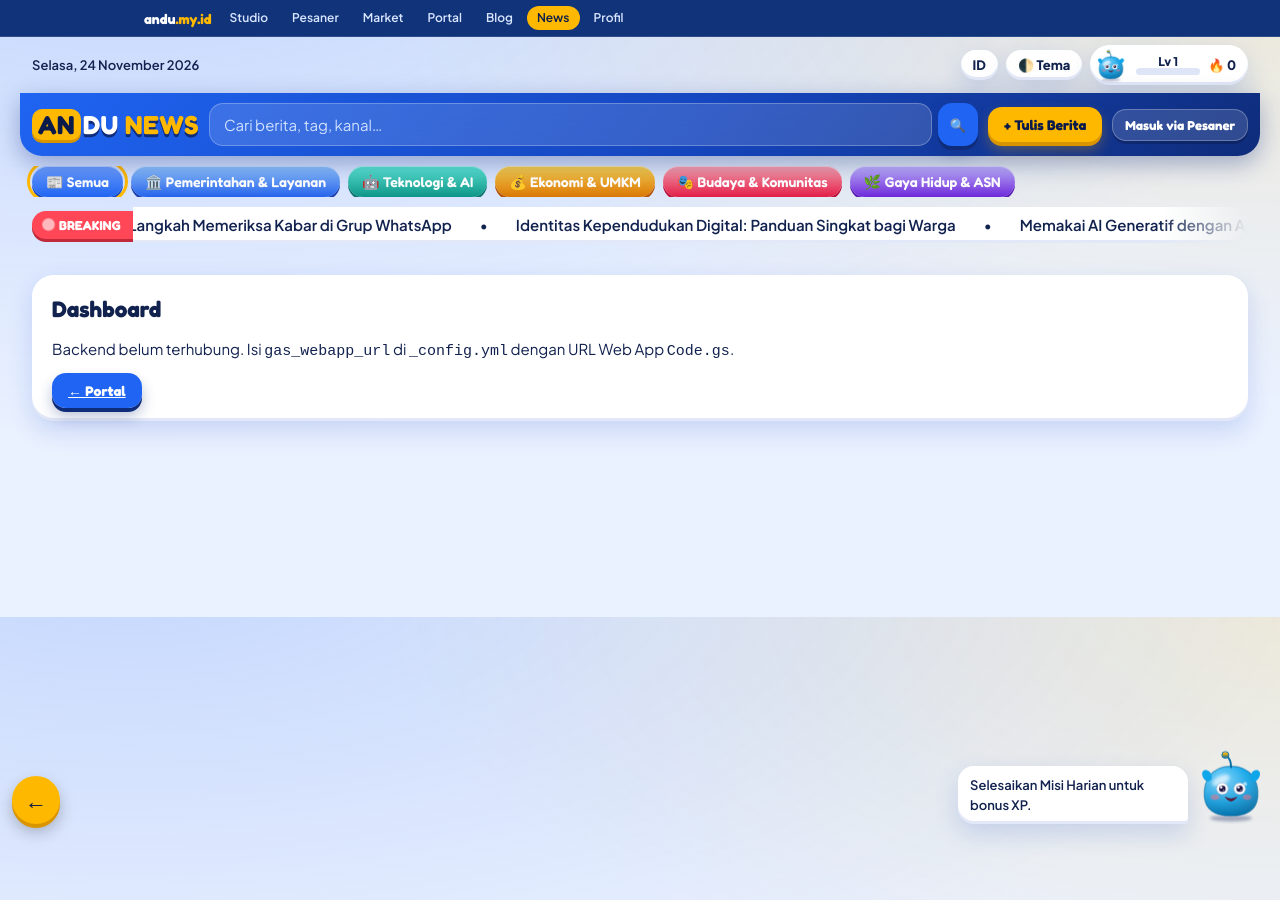
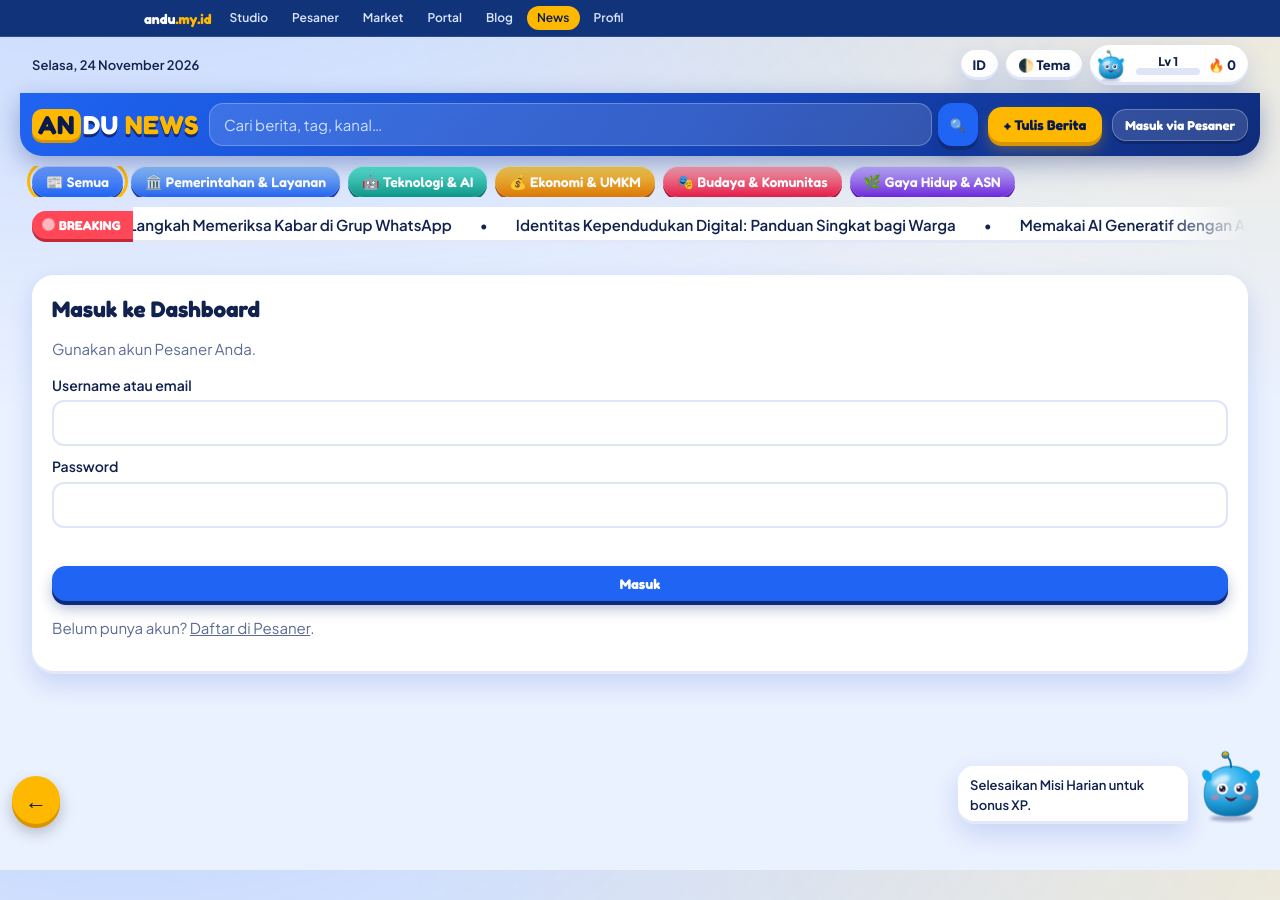
Before and after one commit to anduid/anduid.github.io, a Jekyll site: the page built from news/dashboard-pembaca/index.html, in a window 1280 px wide. Built offline with Jekyll 4.4.1, drawn with Linux system fonts in a browser that asks for light colours; part of the change alters nothing that is shown.

Commit message:
Update _config.yml

```diff
--- a/_config.yml
+++ b/_config.yml
@@ -91,7 +91,7 @@ news_description: Portal berita Indonesia dengan teman monster 3D, XP literasi,
 news_base: /news
 # URL Web App Apps Script untuk dashboard berita (backend/andu-news-Code.gs). Kosong = mode offline (hanya IndexedDB).
 # Ini deployment TERPISAH dari gas_url portal di bawah, karena daftar action-nya berbeda.
-gas_webapp_url: ""
+gas_webapp_url: "https://script.google.com/macros/s/AKfycbyT6pjDqwyxdmz4hAgxfNIbrMiFdaQSygV88pRV107UDXj3McDbP-PF1hgB8YXWXIY11g/exec"
 
 # ====== TEKNIS ======
 markdown: kramdown
```
